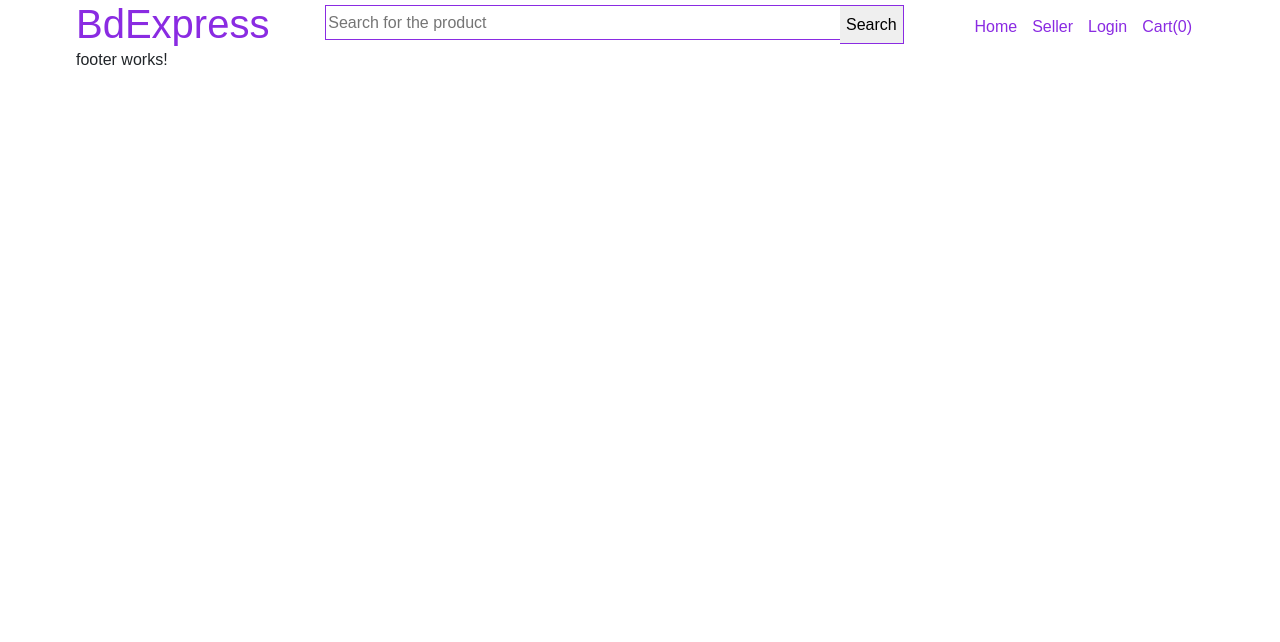
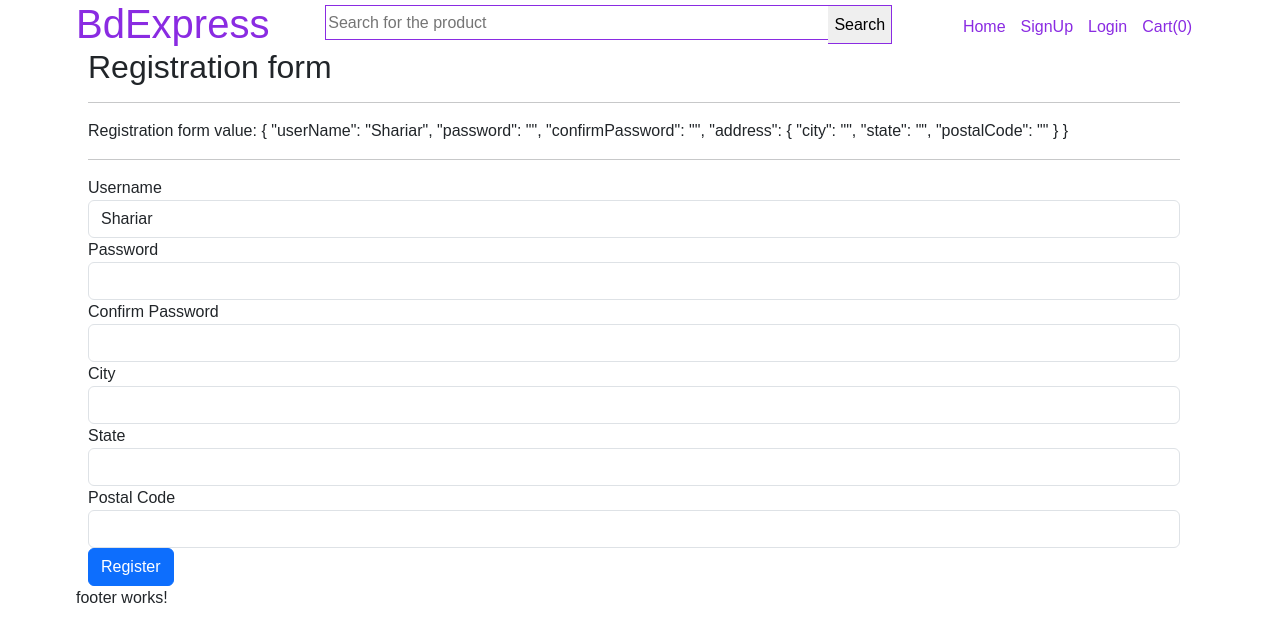
Before and after one commit to Shariarbup/bdExpress-angular, an Angular app: page /reactive-form in a window 1280 px wide. Before the commit this address led to /. Shown: the top 642 px of the page. Built offline with nearby package versions, Linux system fonts and the light colour scheme.

Commit message:
added reactive form

```diff
--- a/src/app/app-routing.module.ts
+++ b/src/app/app-routing.module.ts
@@ -3,10 +3,13 @@ import { RouterModule, Routes } from '@angular/router';
 import { HomeComponent } from './components/home/home.component';
 import { SellerComponent } from './components/seller/seller.component';
 import { SignupComponent } from './components/signup/signup.component';
+import { ReactiveSignUpComponent } from './components/reactive-sign-up/reactive-sign-up.component';
 
 const routes: Routes = [
   { path: '', component: HomeComponent },
-  { path: 'seller', component: SignupComponent }
+  { path: 'signUp', component: SignupComponent },
+  { path: 'reactive-form', component: ReactiveSignUpComponent },
+
 ];
 
 @NgModule({
--- a/src/app/components/header/header.component.html
+++ b/src/app/components/header/header.component.html
@@ -6,7 +6,7 @@
     </div>
     <ul>
         <li><a routerLink="/">Home</a></li>
-        <li><a routerLink="/seller">Seller</a></li>
+        <li><a routerLink="/signUp">SignUp</a></li>
         <li><a routerLink="/login">Login</a></li>
         <li><a routerLink="/cart">Cart(0)</a></li>
     </ul>
--- /dev/null
+++ b/src/app/components/reactive-sign-up/reactive-sign-up.component.html
@@ -0,0 +1,47 @@
+<!-- Reactive forms
+Code and logic resides in the component class
+No two way binding
+Well suited for complex scenarios
+Dynamic form fields
+Custom validation
+Dynamic validation
+In reative form entire form called form group
+and each of the field called form control
+
+-->
+
+<div class="container-fluid">
+    <h2>Registration form</h2>
+    <hr>
+    <span>Registration form value:</span> {{registrationForm.value | json}}
+    <hr>
+    <form [formGroup]="registrationForm">
+        <div class="form-group">
+            <label>Username</label>
+            <input formControlName="userName" type="text" class="form-control">
+        </div>
+        <div class="form-group">
+            <label>Password</label>
+            <input formControlName="password" type="password" class="form-control">
+        </div>
+        <div class="form-group">
+            <label>Confirm Password</label>
+            <input formControlName="confirmPassword" type="password" class="form-control">
+        </div>
+        <div formGroupName="address">
+            <div class="form-group">
+                <label>City</label>
+                <input formControlName="city" type="text" class="form-control">
+            </div>
+            <div class="form-group">
+                <label>State</label>
+                <input formControlName="state" type="text" class="form-control">
+            </div>
+            <div class="form-group">
+                <label>Postal Code</label>
+                <input formControlName="postalCode" type="text" class="form-control">
+            </div>
+        </div>
+        <button class="btn btn-primary" type="submit">Register</button>
+    </form>
+</div>
--- /dev/null
+++ b/src/app/components/reactive-sign-up/reactive-sign-up.component.ts
@@ -0,0 +1,21 @@
+import { Component } from '@angular/core';
+import { FormControl, FormGroup } from '@angular/forms';
+
+@Component({
+  selector: 'app-reactive-sign-up',
+  templateUrl: './reactive-sign-up.component.html',
+  styleUrls: ['./reactive-sign-up.component.css']
+})
+export class ReactiveSignUpComponent {
+
+  registrationForm = new FormGroup({
+    userName: new FormControl('Shariar'),
+    password: new FormControl(''),
+    confirmPassword: new FormControl(''),
+    address: new FormGroup({
+      city: new FormControl(''),
+      state: new FormControl(''),
+      postalCode: new FormControl('')
+    })
+  })
+}
--- a/src/app/components/signup/signup.component.html
+++ b/src/app/components/signup/signup.component.html
@@ -1,5 +1,5 @@
 <div class="signup">
-    <h1 class="form-header">Seller SignUp</h1> <button class="btn btn-primary">Reactive form</button>
+    <h1 class="form-header">Seller SignUp</h1> <button routerLink="/reactive-form" class="btn btn-primary">Reactive form</button>
     <div class="alert alert-danger" *ngIf="errorMsg">
         {{errorMsg}}
     </div>
```
Also changed, not shown: src/app/app.module.ts (+7 -4 lines), src/app/components/reactive-sign-up/reactive-sign-up.component.css (added).
